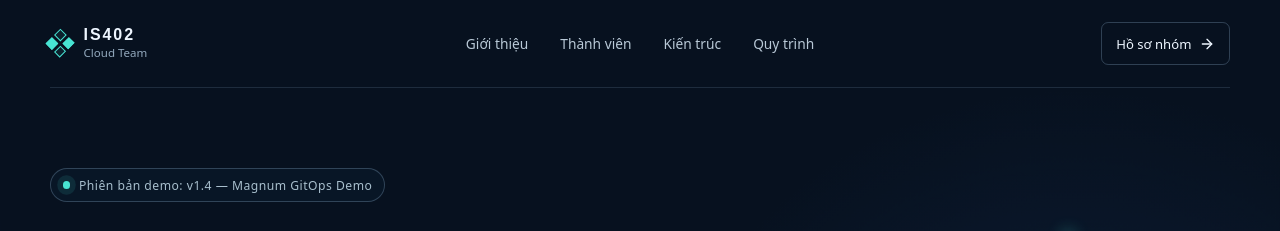
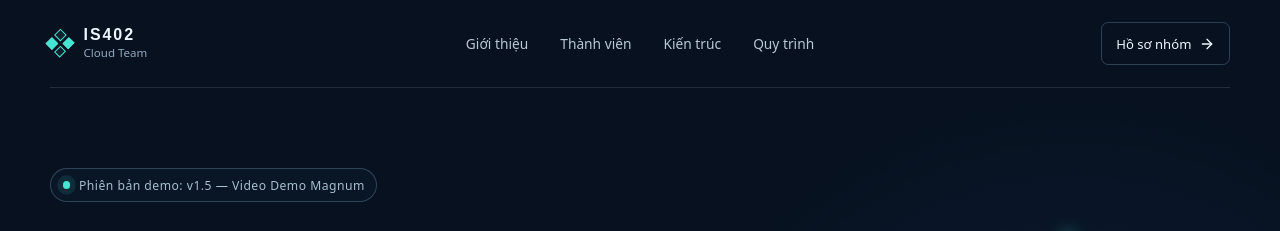
Before and after one commit to MinhTuan-K18/IS402-profile, a React (Vite) app: page / in a window 1280 px wide. Shown: the top 231 px of the page. Built offline with nearby package versions, Linux system fonts and the light colour scheme.

Commit message:
Demo Magnum GitOps rollout v1.5

```diff
--- a/src/data/team.js
+++ b/src/data/team.js
@@ -3,7 +3,7 @@ export const team = {
   name: 'Cloud Native Crew',
   course: 'IS402 — Cloud Computing',
   classCode: 'IS402',
-  version: 'v1.4 — Magnum GitOps Demo',
+  version: 'v1.5 — Video Demo Magnum',
   intro:
     'Nhóm chúng em xây dựng một quy trình triển khai frontend có thể lặp lại: từ một commit React đến container chạy trên Kubernetes được cấp phát bởi OpenStack Magnum.',
   members: [
```
